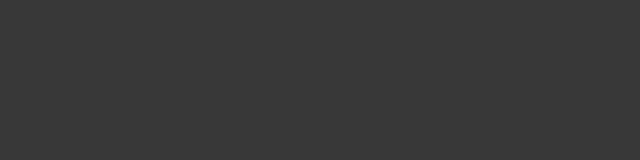
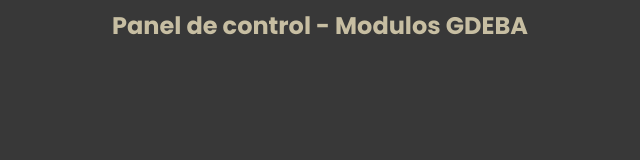
Before and after one commit to CamiloDiPaolo/AyD_App, an Electron app: page src/index.html in a window 800 px wide. Shown: the whole page, without its empty margins (80-720 px from the left). Drawn offline with Linux system fonts and the light colour scheme.

Commit message:
Agregado el titulo y corregido un error de sintaxis en una consulta

```diff
--- a/preload.js
+++ b/preload.js
@@ -48,6 +48,7 @@
     switchState.addEventListener("click", (e) => {
       const state = switchState.querySelector(".state");
       const module = switchState.dataset.module;
+      console.log(module, state);
       console.log(module);
       if (state.classList.contains("switch-active")) {
         // Si el modulo esta en remoto
--- a/src/index.html
+++ b/src/index.html
@@ -12,6 +12,8 @@
     <link rel="stylesheet" href="styles/switch.css" />
   </head>
   <body>
+      <h2>Panel de control - Modulos GDEBA</h2>
+    </header>
     <div class="module-container">
       <ul></ul>
     </div>
--- a/src/styles/main.css
+++ b/src/styles/main.css
@@ -35,3 +35,11 @@
   color: #c7bea2;
   font-weight: 700;
 }
+
+h2 {
+  color: #c7bea2;
+  margin: 0;
+  margin-left: auto;
+  margin-right: auto;
+  text-align: center;
+}
```
Also changed, not shown: package.json (+38 -3 lines), 2 other files.
